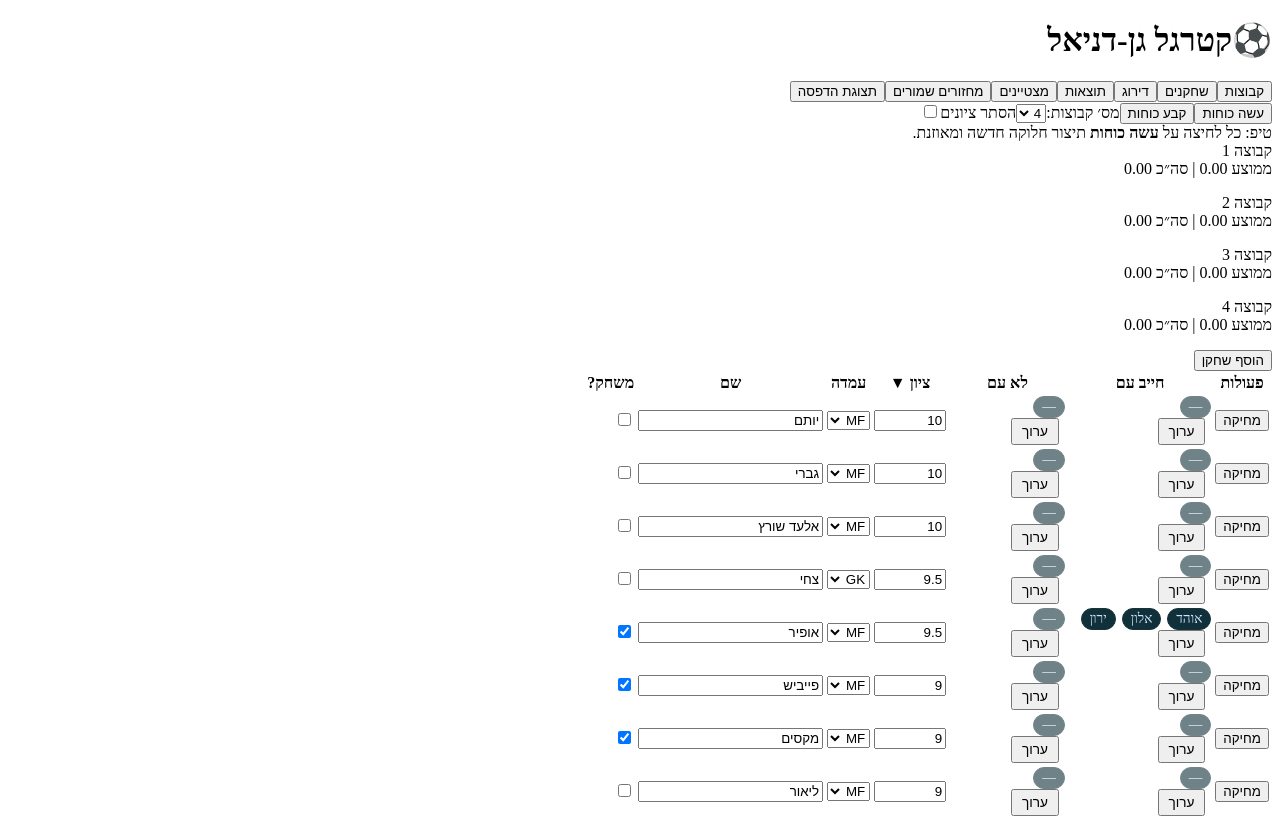
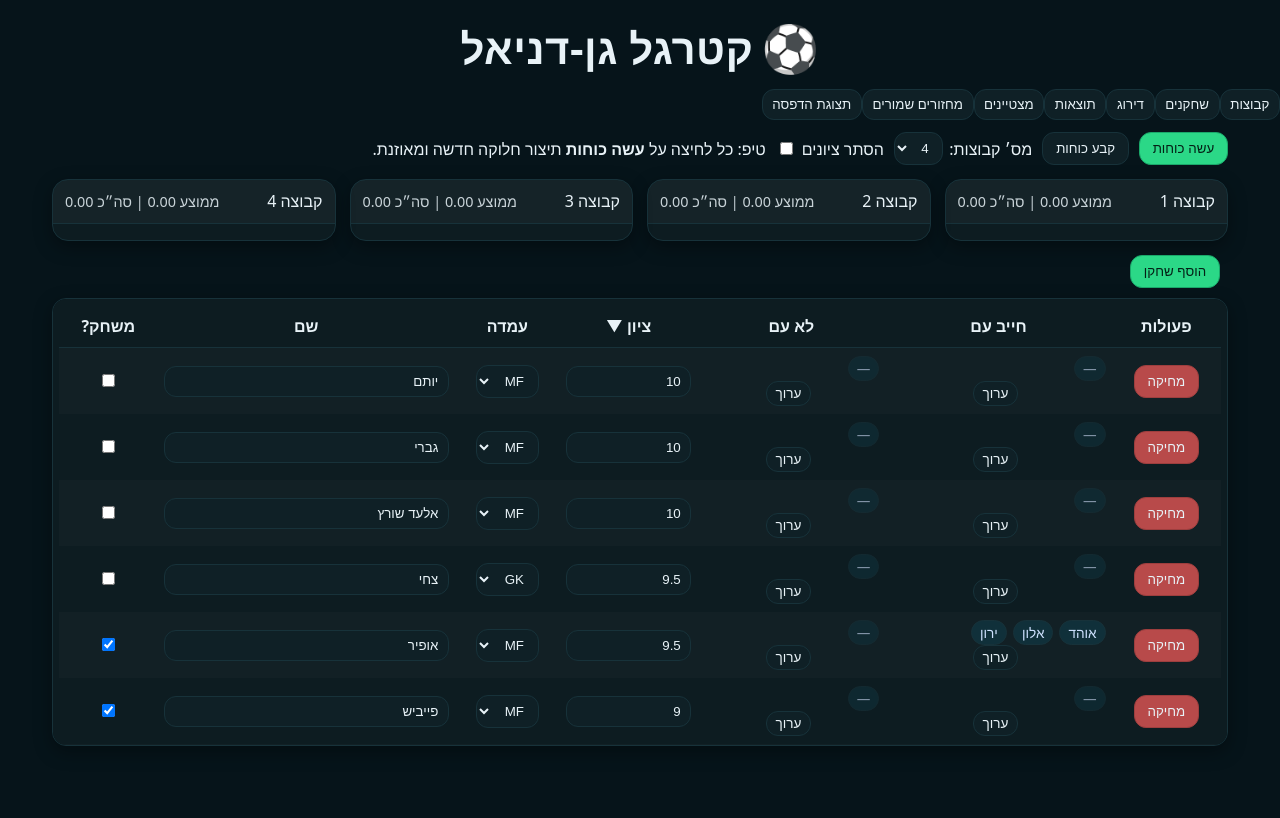
Before and after one commit to ShmuelBarazani/kat-regel-gan-daniel-v2, a React (Vite) app: page / in a window 1280 px wide. Shown: the top 818 px of the page. Built offline with nearby package versions, Linux system fonts and the light colour scheme.

Commit message:
Update styles.css

```diff
--- a/src/styles/styles.css
+++ b/src/styles/styles.css
@@ -1,33 +1,124 @@
-/* --- chips for selected players --- */
-.chips { display:flex; gap:6px; flex-wrap:wrap; align-items:center; }
-.chip {
-  background:#10303a;
-  color:#cfe2ff;
-  border:1px solid var(--border, #17323a);
-  border-radius:999px;
-  padding:2px 8px;
-  font-size:.85rem;
+/* ========= Theme & Reset ========= */
+:root{
+  --bg: #06141a;
+  --panel: #0d1c21;
+  --panel-2:#0f2026;
+  --border:#17323a;
+  --text:#e8f2f7;
+  --muted:#9bb3bd;
+  --accent:#26b0bd;
+  --primary:#2bd887;   /* ירקרק לכפתור הראשי */
+  --danger:#b84a4a;
+  --shadow: 0 6px 18px rgba(0,0,0,.35);
 }
-.chip-empty { opacity:.6; }
 
-.btn.small { padding:.25rem .55rem; font-size:.85rem; }
-.cell-btn { margin-inline-start:6px; }
+*{box-sizing:border-box}
+html,body,#root{height:100%}
+html,body{margin:0; padding:0; background:var(--bg); color:var(--text); font-family:system-ui,-apple-system,Segoe UI,Roboto,Helvetica,Arial; line-height:1.4}
+h1,h2,h3,h4,h5,h6{margin:0; font-weight:400} /* לא בולד לכותרות רגילות */
+a{color:inherit; text-decoration:none}
+input,select,button,textarea{background:var(--panel-2); color:var(--text); border:1px solid var(--border); border-radius:12px; padding:.45rem .6rem; outline:none}
+input:focus,select:focus,textarea:focus{box-shadow:0 0 0 2px rgba(38,176,189,.25) inset}
+table{width:100%; border-collapse:separate; border-spacing:0}
 
-/* --- picker modal list & search --- */
-.picker-search { width:100%; margin:8px 0; }
-.picker-list {
-  max-height:45vh;
-  overflow:auto;
-  border:1px solid var(--border, #17323a);
-  border-radius:12px;
-  padding:8px;
-  background:#0f2227;
+.container{max-width:1200px; margin-inline:auto; padding:0 12px}
+
+/* ========= Site Title ========= */
+.site-title{
+  display:flex; align-items:center; justify-content:center;
+  gap:.5rem; margin:16px 0 8px; font-size:clamp(26px,3.6vw,42px);
+  font-weight:600; letter-spacing:.5px;
 }
-.picker-item {
-  display:flex; align-items:center; gap:8px;
-  padding:6px 4px; border-bottom:1px dashed rgba(255,255,255,.06);
+.site-title .ball{font-size:1.1em}
+
+/* ========= Top toolbar / pills ========= */
+.toolbar, .players-toolbar{
+  display:flex; flex-wrap:wrap; align-items:center; gap:10px;
+  margin:12px 0 14px;
 }
-.picker-item:last-child { border-bottom:none; }
+.toolbar-item{display:flex; align-items:center; gap:6px}
 
-/* כבר קיימים אצלך, אבל מזכיר כדי שהמודאל יהיה מעל הכול */
-.modal-backdrop { z-index: 10000 !important; }
+/* ========= Buttons ========= */
+.btn{border:1px solid var(--border); background:var(--panel-2); color:var(--text);
+     padding:.5rem .8rem; border-radius:12px; cursor:pointer}
+.btn:hover{filter:brightness(1.06)}
+.btn.primary{background:var(--primary); color:#042016; border-color:#1aa86a}
+.btn.danger{background:var(--danger); border-color:#9d3e3e}
+.btn.small{padding:.25rem .55rem; font-size:.85rem}
+
+/* ========= Teams page ========= */
+.teams-page{max-width:1200px; margin:0 auto; padding:0 12px 20px}
+.teams-grid{
+  display:grid; gap:14px;
+  grid-template-columns:repeat(auto-fit,minmax(260px,1fr));
+  align-items:start;
+}
+.team-card{
+  background:var(--panel); border:1px solid var(--border); border-radius:16px;
+  box-shadow:var(--shadow); overflow:hidden;
+}
+.team-header{
+  display:flex; justify-content:space-between; align-items:center;
+  padding:10px 12px; background:rgba(255,255,255,.03); border-bottom:1px solid var(--border);
+}
+.team-metrics{opacity:.85; font-size:.9rem}
+.team-list{list-style:none; margin:0; padding:8px}
+.team-row{
+  display:grid; grid-template-columns:1fr 56px 56px; gap:12px;
+  padding:8px 10px; border:1px solid transparent; border-radius:10px;
+  transition:.15s; background:transparent;
+}
+.team-row + .team-row{margin-top:6px}
+.team-row:hover{border-color:var(--border); background:#0f2227}
+.team-row .cell.name{text-align:right}
+.team-row .cell.pos, .team-row .cell.rating{text-align:center}
+
+/* ========= Embedded players table (inside Teams) ========= */
+.players-embed{margin-top:14px}
+.table-scroll{
+  max-height:56vh; overflow:auto; background:var(--panel);
+  border:1px solid var(--border); border-radius:14px; padding:6px;
+  box-shadow:var(--shadow);
+}
+
+/* sticky headers */
+.players-table thead th{
+  position:sticky; top:0; z-index:2;
+  background:var(--panel); border-bottom:1px solid var(--border);
+  padding:10px 8px; text-align:center;
+}
+.players-table tbody td{padding:8px 6px; text-align:center; vertical-align:middle}
+.players-table tbody tr:nth-child(odd){background:rgba(255,255,255,.02)}
+.players-table tbody tr:hover{background:rgba(255,255,255,.04)}
+
+/* צ’יפים לבחירות חייב/לא-עם */
+.chips{display:flex; gap:6px; flex-wrap:wrap; align-items:center; justify-content:flex-start}
+.chip{background:#10303a; color:#cfe2ff; border:1px solid var(--border); border-radius:999px; padding:2px 8px; font-size:.85rem}
+.chip-empty{opacity:.6}
+.cell-btn{margin-inline-start:6px}
+
+/* ========= Modal ========= */
+.modal-backdrop{
+  position:fixed; inset:0; background:rgba(0,0,0,.5);
+  display:grid; place-items:center; z-index:10000;
+}
+.modal{
+  width:min(900px,96vw); max-height:90vh; overflow:auto;
+  background:var(--panel); border:1px solid var(--border); border-radius:16px;
+  padding:18px; box-shadow:var(--shadow);
+}
+.modal .modal-actions{display:flex; gap:8px; justify-content:flex-start; margin-top:8px}
+
+.picker-search{width:100%; margin:8px 0}
+.picker-list{
+  max-height:45vh; overflow:auto; background:#0f2227; border:1px solid var(--border);
+  border-radius:12px; padding:8px
+}
+.picker-item{display:flex; gap:8px; align-items:center; padding:6px 4px;
+  border-bottom:1px dashed rgba(255,255,255,.06)}
+.picker-item:last-child{border-bottom:none}
+
+/* ========= Small helpers ========= */
+.input{width:100%}
+.nowrap{white-space:nowrap}
+.players-embed-root .players-toolbar{margin:8px 8px 10px}
```
